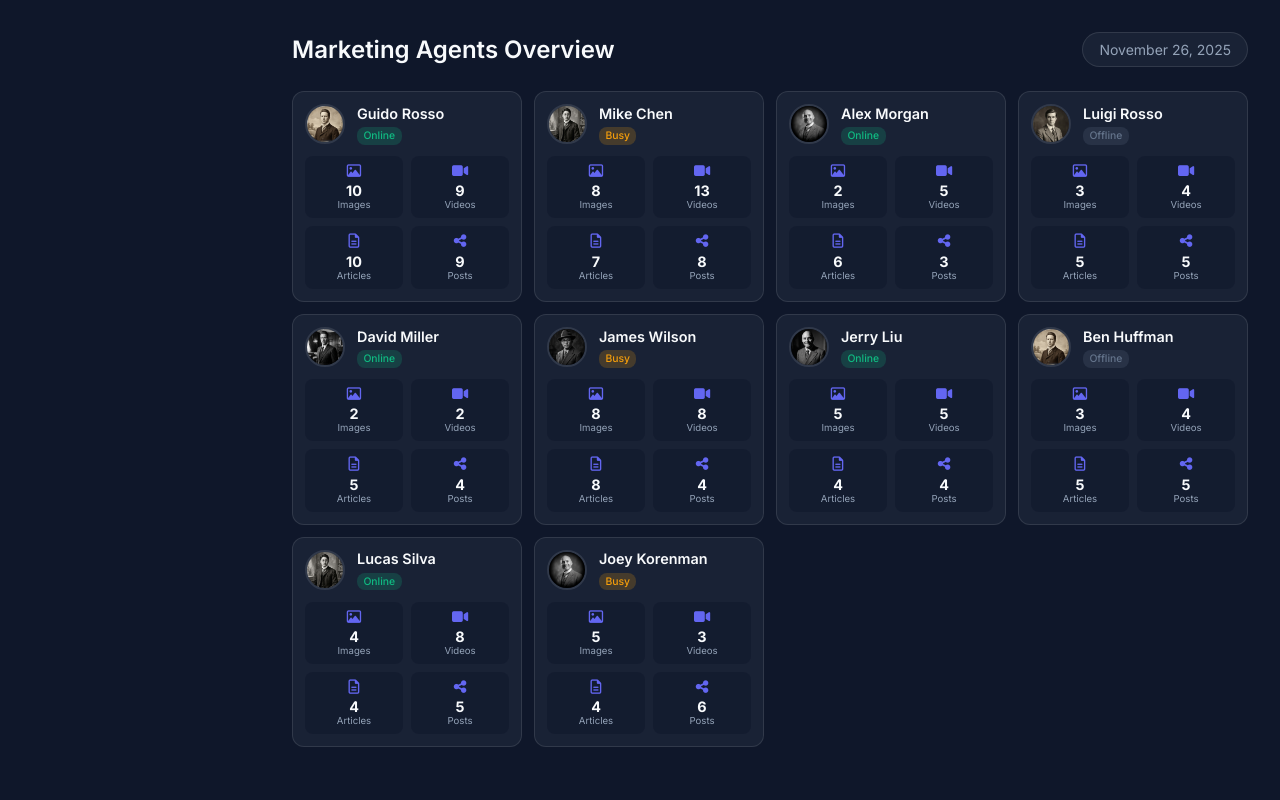
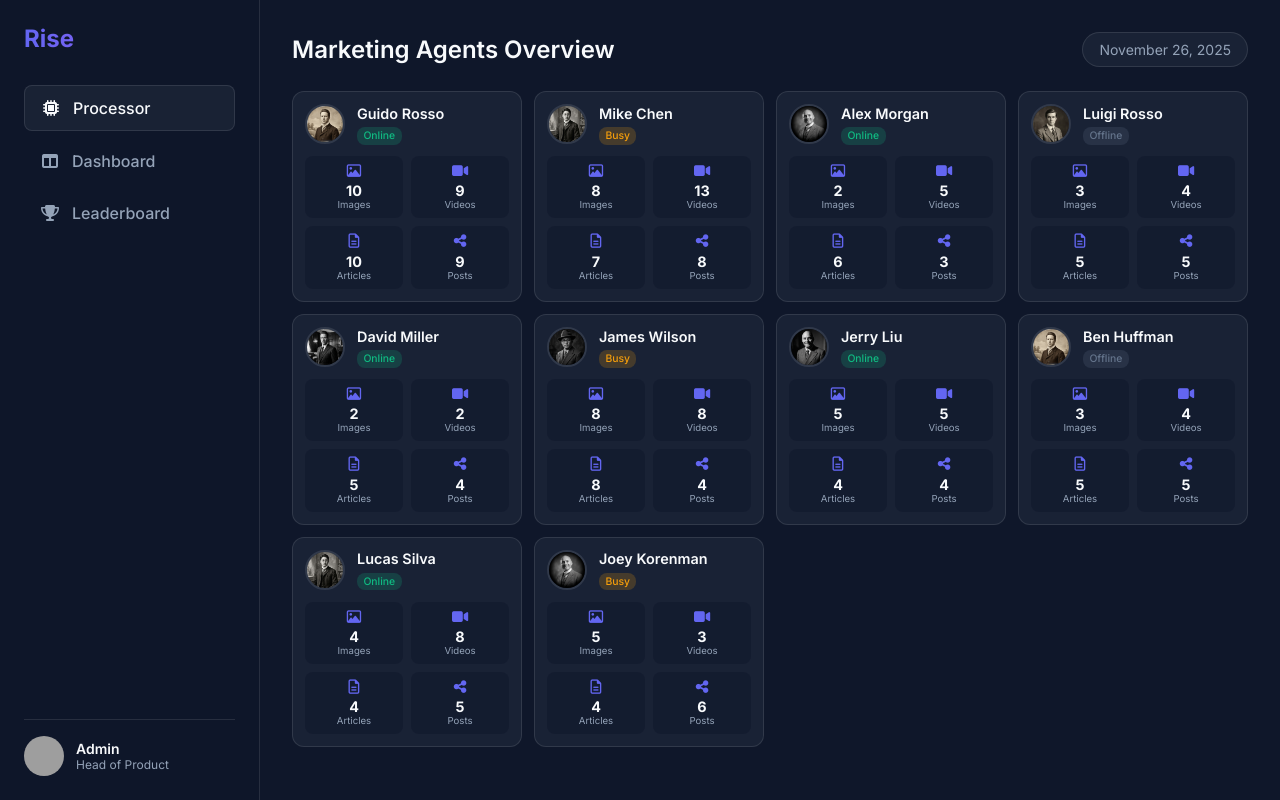
Before and after one commit to avirads/rise, a plain HTML site: page dashboard.html in a window 1280 px wide. Drawn offline with Linux system fonts and the light colour scheme; grey boxes are pictures that could not be loaded.

Commit message:
added navbar

```diff
--- a/dashboard.html
+++ b/dashboard.html
@@ -15,6 +15,23 @@
 
 <body>
     <div class="app-container">
+        <nav class="sidebar">
+            <div class="logo">
+                <h2>Rise</h2>
+            </div>
+            <ul class="nav-links">
+                <li><a href="processor.html" class="active"><i class="fa-solid fa-microchip"></i> Processor</a></li>
+                <li><a href="dashboard.html"><i class="fa-solid fa-table-columns"></i> Dashboard</a></li>
+                <li><a href="leaderboard.html"><i class="fa-solid fa-trophy"></i> Leaderboard</a></li>
+            </ul>
+            <div class="user-profile">
+                <img src="https://i.pravatar.cc/150?img=60" alt="Admin">
+                <div class="user-info">
+                    <span class="name">Admin</span>
+                    <span class="role">Head of Product</span>
+                </div>
+            </div>
+        </nav>
 
         <!-- Main Content -->
         <main class="main-content">
@@ -402,4 +419,5 @@
     </script>
 </body>
 
+
 </html>
```
